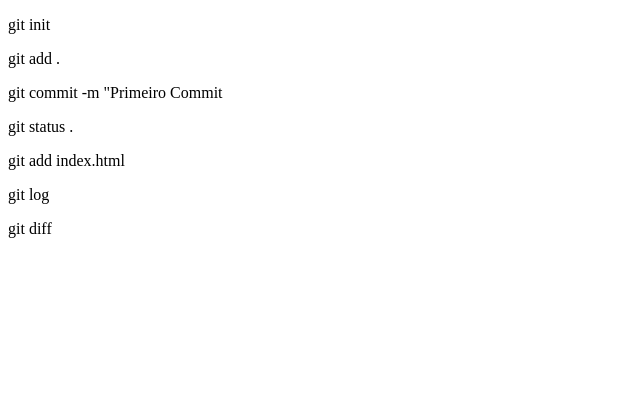
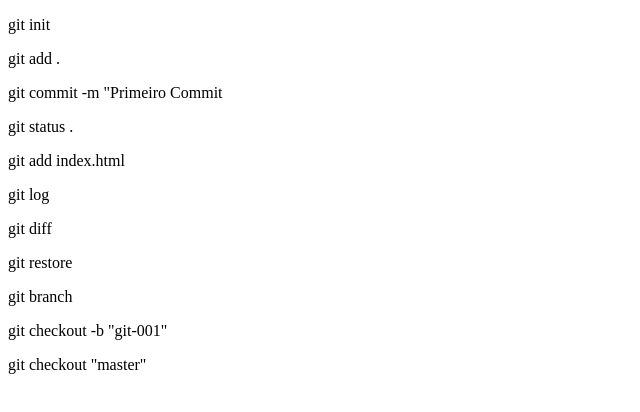
Before and after one commit to eltondoerner/Tutorial-Git, a plain HTML site: page index.html in a window 1280 px wide. Shown: the whole page, without its empty margins (0-640 px from the left). Drawn offline with Linux system fonts and the light colour scheme.

Commit message:
quarto commit

```diff
--- a/index.html
+++ b/index.html
@@ -15,6 +15,10 @@
     <p>git add index.html</p>
     <p>git log</p>
     <p>git diff</p>
+    <p>git restore</p>
+    <p>git branch</p>
+    <p>git checkout -b "git-001"</p>
+    <p>git checkout "master"</p>
 </body>
 
 </html>
```
